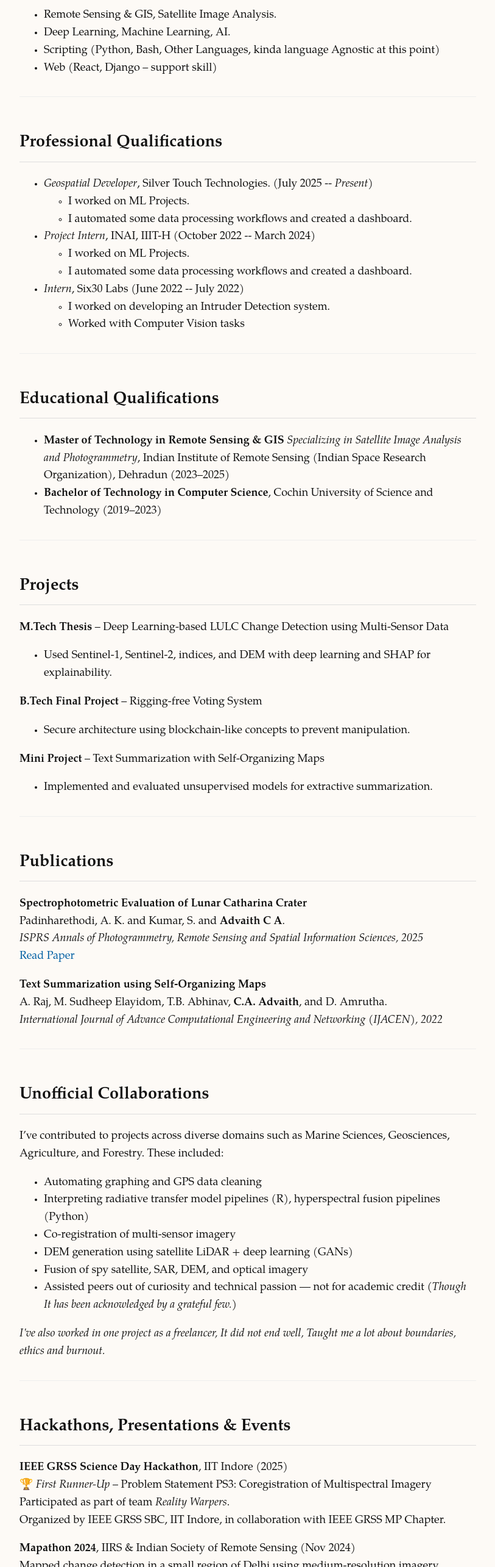
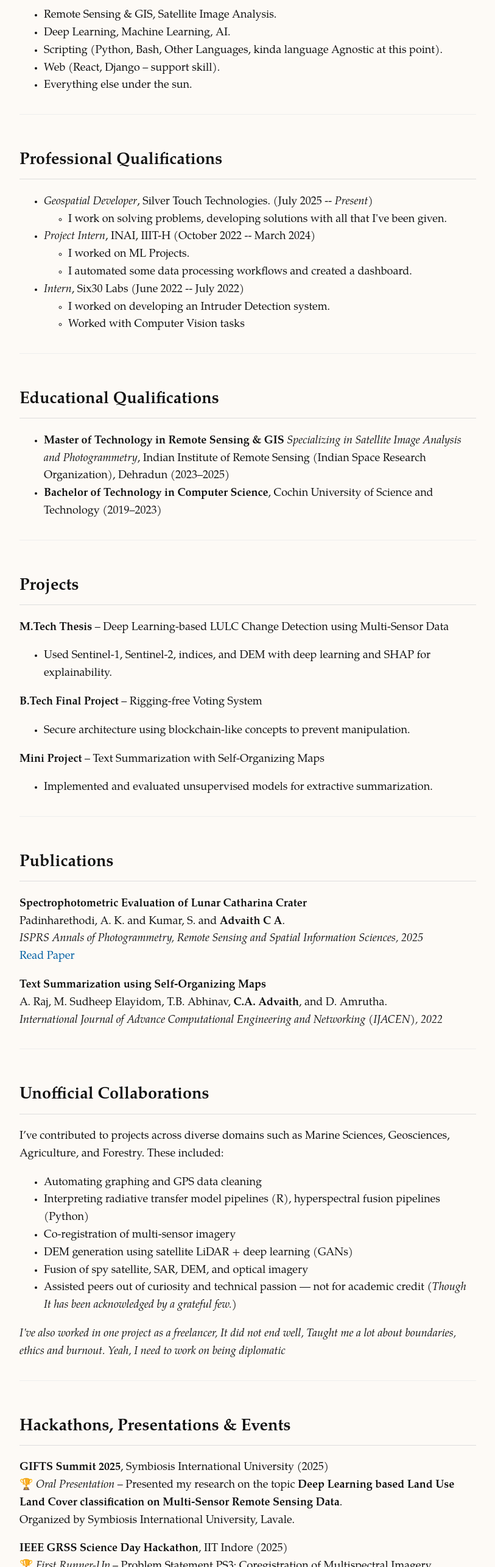
Before and after one commit to advaithca/advaithca.github.io, an Eleventy site: page advaithca/index.md in a window 1280 px wide. Shown: the part 980-3549 px from the top of the page at 61% size, without its empty margins (233-1046 px from the left). Built offline with nearby package versions, Linux system fonts and the light colour scheme; Eleventy itself is replaced by a stand-in of ours; files that its build step writes are made by us from their sources; a web font is replaced by a local one.

Commit message:
Update index.md

```diff
--- a/advaithca/index.md
+++ b/advaithca/index.md
@@ -19,16 +19,16 @@ I'm from Kerala, I work at some place in Delhi, I've studied in Dehradun, I've w
 
 - Remote Sensing & GIS, Satellite Image Analysis.
 - Deep Learning, Machine Learning, AI.
-- Scripting (Python, Bash, Other Languages, kinda language Agnostic at this point)
-- Web (React, Django – support skill)
+- Scripting (Python, Bash, Other Languages, kinda language Agnostic at this point).
+- Web (React, Django – support skill).
+- Everything else under the sun.
 
 ---
 
 ## Professional Qualifications
 
 - *Geospatial Developer*, Silver Touch Technologies. (July 2025 -- *Present*)
-  - I worked on ML Projects.
-  - I automated some data processing workflows and created a dashboard.
+  - I work on solving problems, developing solutions with all that I've been given.
 - *Project Intern*, INAI, IIIT-H (October 2022 -- March 2024)
   - I worked on ML Projects.
   - I automated some data processing workflows and created a dashboard.
@@ -82,11 +82,15 @@ I’ve contributed to projects across diverse domains such as Marine Sciences, G
 - Fusion of spy satellite, SAR, DEM, and optical imagery
 - Assisted peers out of curiosity and technical passion — not for academic credit (*Though It has been acknowledged by a grateful few.*)
 
-*I've also worked in one project as a freelancer, It did not end well, Taught me a lot about boundaries, ethics and burnout.*
+*I've also worked in one project as a freelancer, It did not end well, Taught me a lot about boundaries, ethics and burnout. Yeah, I need to work on being diplomatic*
 
 ---
 
 ## Hackathons, Presentations & Events
+
+**GIFTS Summit 2025**, Symbiosis International University (2025)
+🏆 *Oral Presentation* – Presented my research on the topic **Deep Learning based Land Use Land Cover classification on Multi-Sensor Remote Sensing Data**.
+Organized by Symbiosis International University, Lavale.
 
 **IEEE GRSS Science Day Hackathon**, IIT Indore (2025)
 🏆 *First Runner-Up* – Problem Statement PS3: Coregistration of Multispectral Imagery
```
